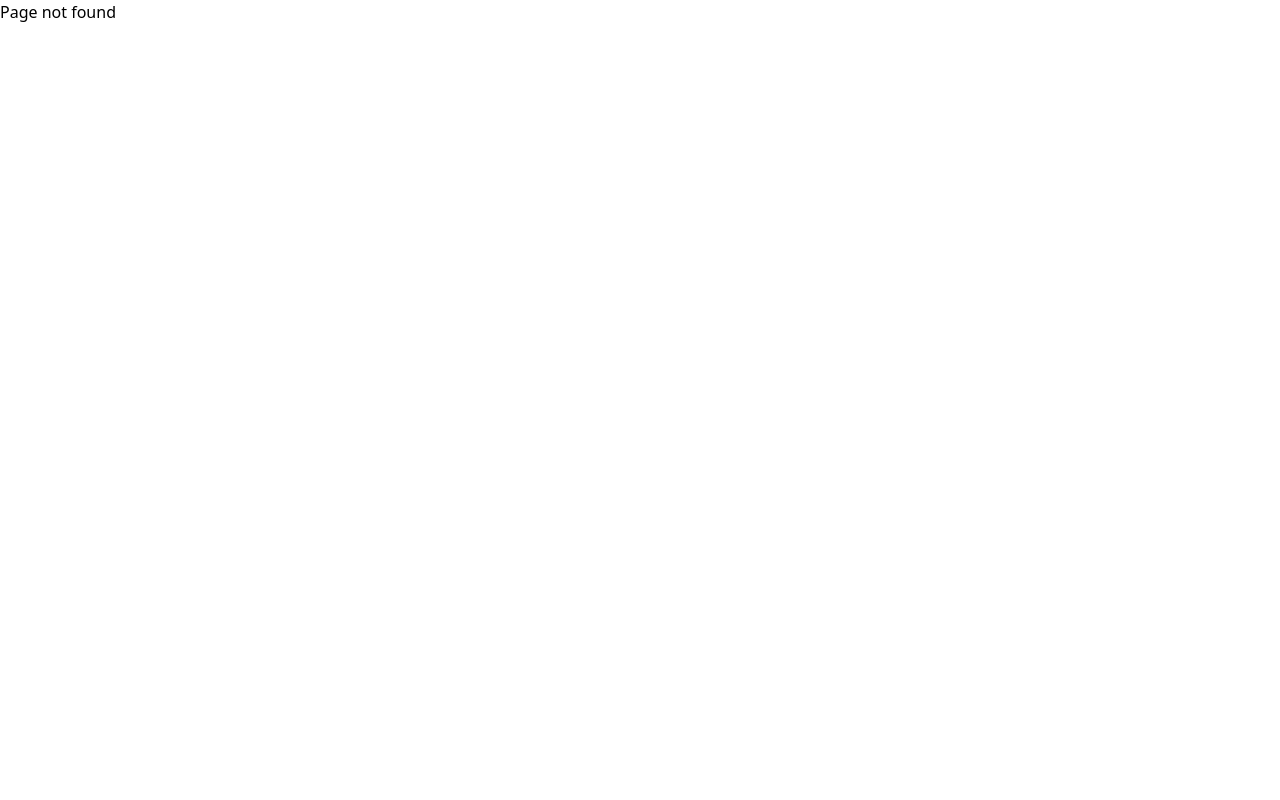
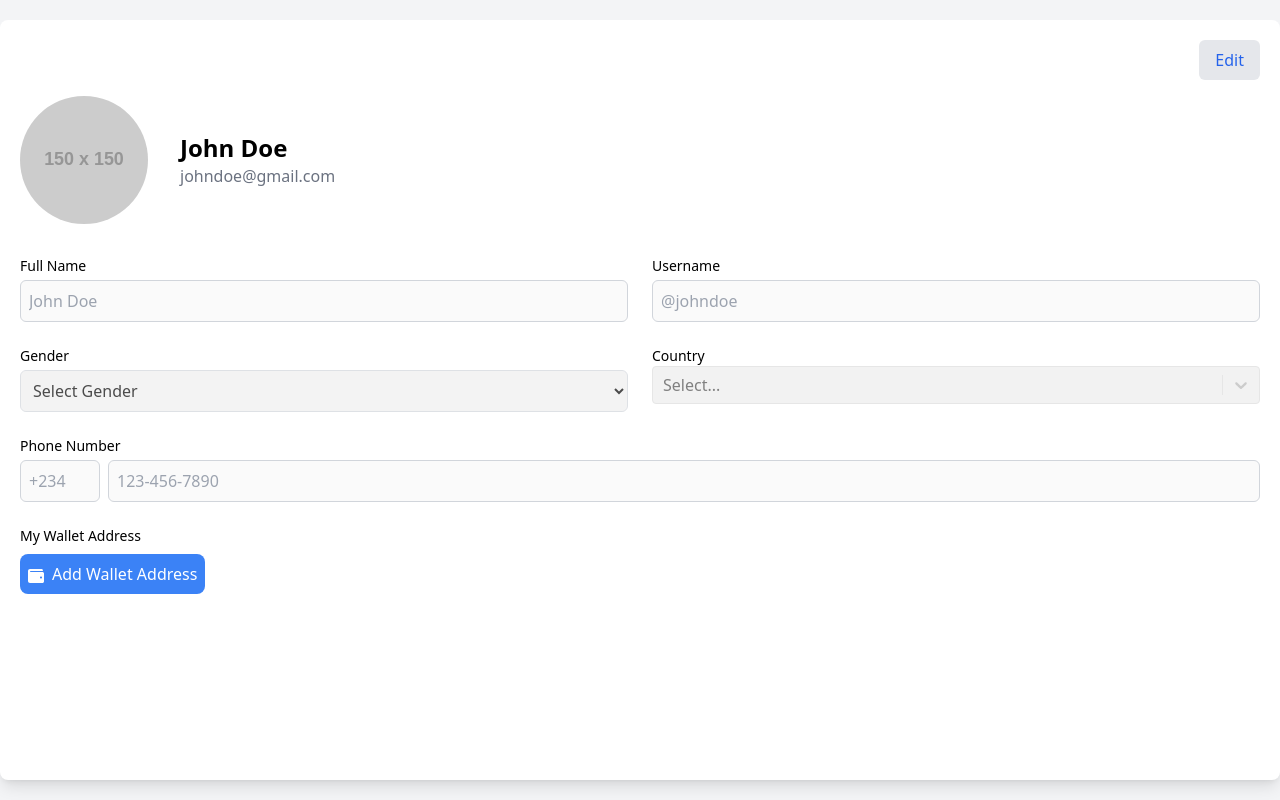
Before and after one commit to ZIDTHEGEEK/Team-Alpha-s-frontend-repository-, a React (Vite) app: page /profile in a window 1280 px wide. Before the commit this address had no page. Built offline with nearby package versions, Linux system fonts and the light colour scheme; a web font is replaced by a local one.

Commit message:
Profile-page

```diff
--- a/package.json
+++ b/package.json
@@ -15,12 +15,14 @@
     "@reduxjs/toolkit": "^2.2.7",
     "@tanstack/react-query": "^5.56.2",
     "clsx": "^2.1.1",
+    "country-flag-icons": "^1.5.13",
     "react": "^18.3.1",
     "react-dom": "^18.3.1",
     "react-helmet": "^6.1.0",
     "react-icons": "^5.3.0",
     "react-redux": "^9.1.2",
-    "react-router-dom": "^6.26.2"
+    "react-router-dom": "^6.26.2",
+    "react-select": "^5.8.1"
   },
   "devDependencies": {
     "@eslint/js": "^9.9.0",
--- a/src/AppRoutes.jsx
+++ b/src/AppRoutes.jsx
@@ -3,6 +3,7 @@ import Layout from "./components/layout/Layout"
 import IndexPage from "./views/index"
 import LoginPage from "./views/login"
 import SignUpPage from "./views/signup"
+import ProfilePage from "./views/profile"
 import EmailList from "./views/Email-list"
 import EmailState from "./views/state"
 import AuthLayout from "./components/layout/AuthLayout"
@@ -14,6 +15,7 @@ export default function AppRoutes() {
         <Route path="" element={<IndexPage />} />
         <Route path="email" element={<EmailList/>} />
         <Route path="active" element={<EmailState/>} />
+        <Route path="profile" element={<ProfilePage/> }/>
         <Route path="auth" element={<AuthLayout />}>
           <Route path="create-account" element={<SignUpPage />} />
           <Route path="login" element={<LoginPage />} />
--- /dev/null
+++ b/src/views/profile.jsx
@@ -0,0 +1,198 @@
+import React, { useState } from "react";
+import { FaCamera, FaWallet } from "react-icons/fa";
+import Select from "react-select";
+import flags from 'country-flag-icons/react/3x2'; // For country flags
+
+const countries = [
+  { value: 'US', label: 'United States', flag: flags.US },
+  { value: 'CA', label: 'Canada', flag: flags.CA },
+  { value: 'NG', label: 'Nigeria', flag: flags.NG }, // Added Nigeria
+  // Add more countries as needed
+];
+
+const ProfilePage = () => {
+  const [isEditing, setIsEditing] = useState(false); // To toggle edit mode
+  const [selectedCountry, setSelectedCountry] = useState(null);
+  const [walletConnected, setWalletConnected] = useState(false);
+  const [profileImage, setProfileImage] = useState("https://via.placeholder.com/150"); // Default profile image
+
+  const handleEdit = () => {
+    setIsEditing(!isEditing);
+  };
+
+  const handleWalletConnect = () => {
+    setWalletConnected(!walletConnected);
+  };
+
+  const handleImageChange = (e) => {
+    const file = e.target.files[0];
+    if (file) {
+      const reader = new FileReader();
+      reader.onloadend = () => {
+        setProfileImage(reader.result);
+      };
+      reader.readAsDataURL(file);
+    }
+  };
+
+  return (
+    <div className="w-screen h-screen flex flex-col items-center justify-center bg-gray-100 p-5 m-0">
+      {/* Profile Section */}
+      <div className="bg-white shadow-lg rounded-lg w-screen h-screen max-w4xl p-5 m-0">
+        {/* Edit Button */}
+        <div className="flex justify-end mb-4">
+          <button
+            onClick={handleEdit}
+            className="text-blue-600 bg-gray-200 px-4 py-2 rounded-md"
+          >
+            {isEditing ? "Cancel" : "Edit"}
+          </button>
+        </div>
+
+        {/* Profile Image and User Info */}
+        <div className="flex items-center mb-8">
+          {/* Profile Image */}
+          <div className="relative mr-8">
+            <img
+              src={profileImage}
+              alt="Profile"
+              className="w-32 h-32 rounded-full object-cover"
+            />
+            {isEditing && (
+              <input
+                type="file"
+                accept="image/*"
+                onChange={handleImageChange}
+                className="absolute bottom-0 right-0 p-2 bg-gray-800 rounded-full text-white cursor-pointer"
+              />
+            )}
+            {isEditing && (
+              <button className="absolute bottom-0 right-0 p-2 bg-gray-800 rounded-full text-white">
+                <FaCamera />
+              </button>
+            )}
+          </div>
+          {/* User Info */}
+          <div>
+            <h2 className="text-2xl font-semibold">John Doe</h2>
+            <p className="text-gray-500">johndoe@gmail.com</p>
+          </div>
+        </div>
+
+        {/* Form */}
+        <form className="grid grid-cols-1 gap-6 sm:grid-cols-2">
+          {/* Full Name */}
+          <div>
+            <label className="block text-sm font-medium">Full Name</label>
+            <input
+              type="text"
+              className="mt-1 block w-full border border-gray-300 rounded-md p-2"
+              placeholder="John Doe"
+              disabled={!isEditing}
+            />
+          </div>
+
+          {/* Username */}
+          <div>
+            <label className="block text-sm font-medium">Username</label>
+            <input
+              type="text"
+              className="mt-1 block w-full border border-gray-300 rounded-md p-2"
+              placeholder="@johndoe"
+              disabled={!isEditing}
+            />
+          </div>
+
+          {/* Gender */}
+          <div>
+            <label className="block text-sm font-medium">Gender</label>
+            <select
+              className="mt-1 block w-full border border-gray-300 rounded-md p-2"
+              disabled={!isEditing}
+            >
+              <option>Select Gender</option>
+              <option>Male</option>
+              <option>Female</option>
+              <option>Other</option>
+            </select>
+          </div>
+
+          {/* Country */}
+          <div>
+            <label className="block text-sm font-medium">Country</label>
+            <Select
+              value={selectedCountry}
+              onChange={setSelectedCountry}
+              options={countries}
+              formatOptionLabel={(country) => (
+                <div className="flex items-center">
+                  <img
+                    src={country.flag}
+                    alt={country.label}
+                    style={{ width: '20px', marginRight: '10px' }}
+                  />
+                  {country.label}
+                </div>
+              )}
+              isDisabled={!isEditing}
+            />
+          </div>
+
+          {/* Phone Number */}
+          <div className="col-span-2">
+            <label className="block text-sm font-medium">Phone Number</label>
+            <div className="flex">
+              <input
+                type="text"
+                className="mt-1 block w-20 border border-gray-300 rounded-md p-2"
+                placeholder="+234" // Nigeria's country code
+                disabled={!isEditing}
+              />
+              <input
+                type="text"
+                className="mt-1 block w-full ml-2 border border-gray-300 rounded-md p-2"
+                placeholder="123-456-7890"
+                disabled={!isEditing}
+              />
+            </div>
+          </div>
+
+          {/* Wallet Address */}
+          <div className="col-span-2">
+            <label className="block text-sm font-medium">My Wallet Address</label>
+            {walletConnected ? (
+              <div className="mt-2">
+                <p className="text-green-600">Connected: 0x123...456</p>
+                <button
+                  className="mt-2 text-white bg-red-500 p-2 rounded-lg"
+                  onClick={handleWalletConnect}
+                >
+                  Disconnect Wallet
+                </button>
+              </div>
+            ) : (
+              <button
+                className="mt-2 text-white bg-blue-500 p-2 rounded-lg"
+                onClick={handleWalletConnect}
+              >
+                <FaWallet className="inline mr-2" />
+                Add Wallet Address
+              </button>
+            )}
+          </div>
+        </form>
+
+        {/* Save Button */}
+        {isEditing && (
+          <div className="mt-8 flex justify-end">
+            <button className="bg-green-600 text-white px-4 py-2 rounded-md">
+              Save Changes
+            </button>
+          </div>
+        )}
+      </div>
+    </div>
+  );
+};
+
+export default ProfilePage;
```
Also changed, not shown: 1 other file (tests, documents, lock files or other folders).
